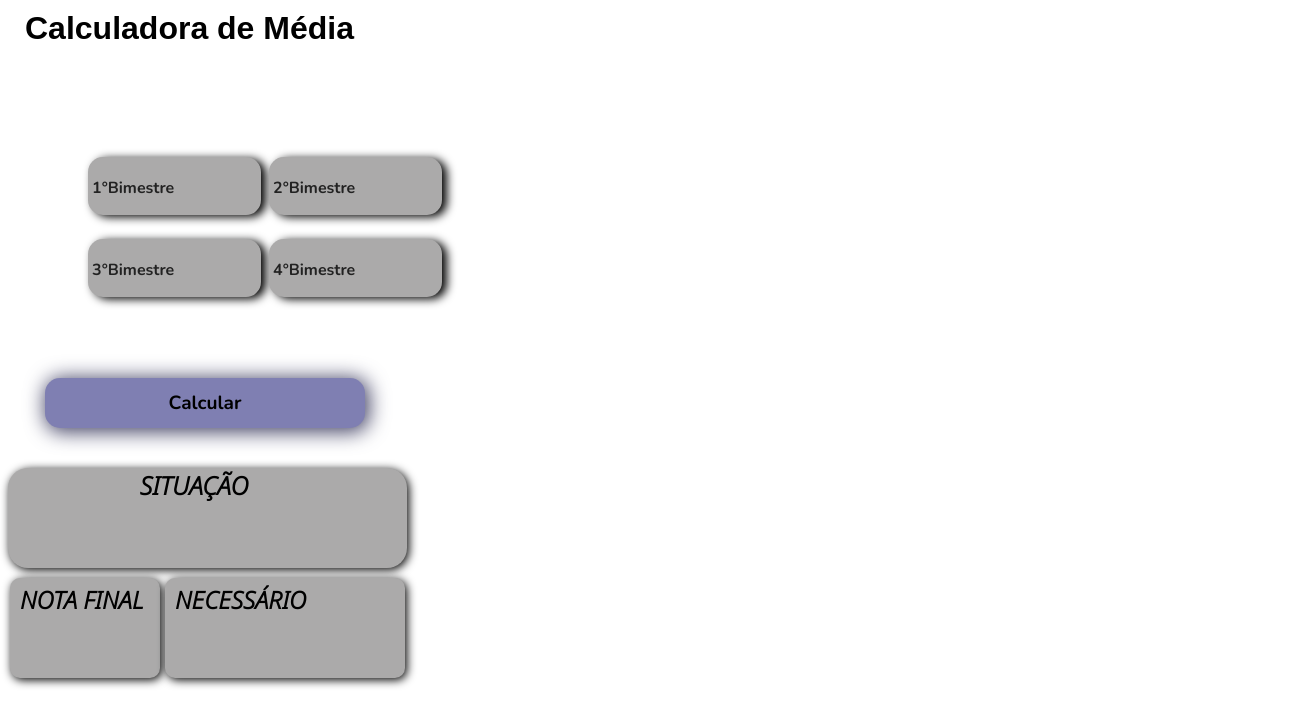
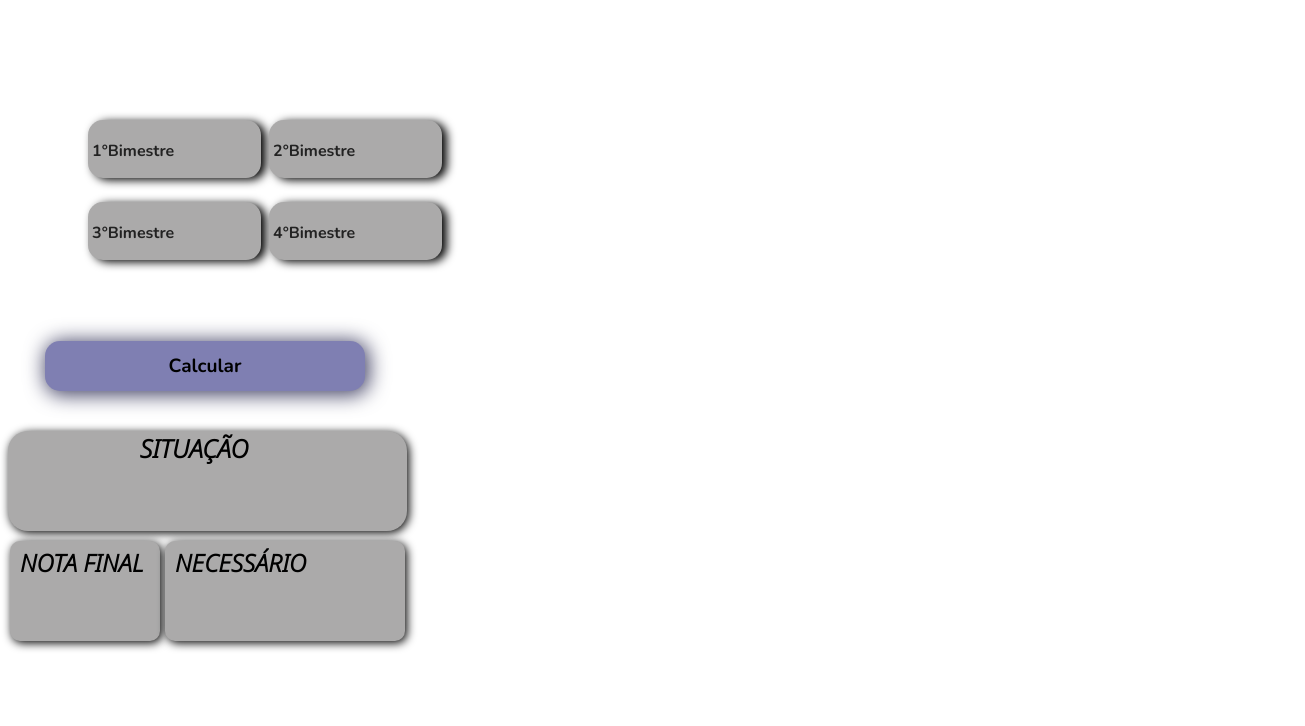
Before and after one commit to Anderxs/metamedia, a plain HTML site: page CalculadoraM.html in a window 1280 px wide. Shown: the whole page, 1305 px wide, since content can reach past the window. Drawn offline with nearby package versions, Linux system fonts and the light colour scheme.

Commit message:
Update CalculadoraM.html

```diff
--- a/CalculadoraM.html
+++ b/CalculadoraM.html
@@ -11,10 +11,6 @@
     <title>Document</title>
 </head>
 <body>
-	<header class="title">
-		<h1>Calculadora de Média</h1>
-
-	</header>
 
  <main class="big">
 	<div class="entrada">
```
